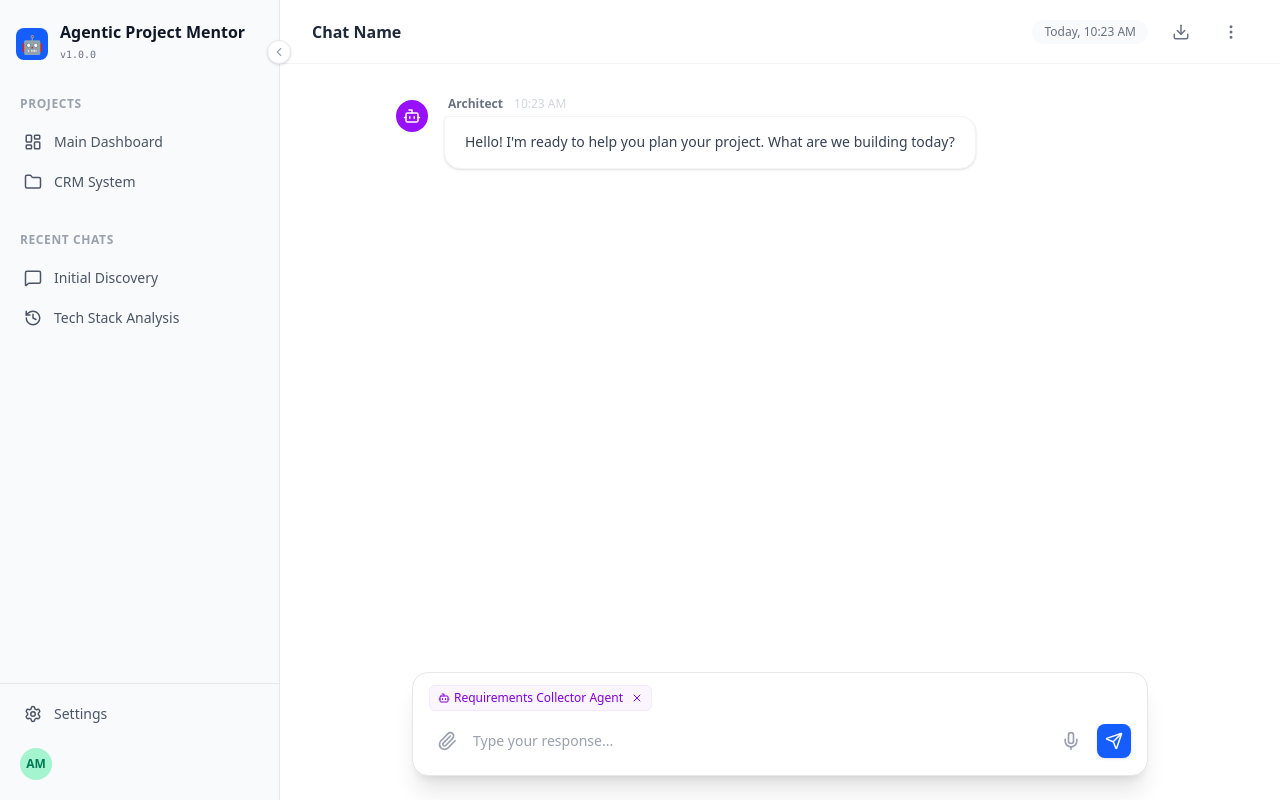
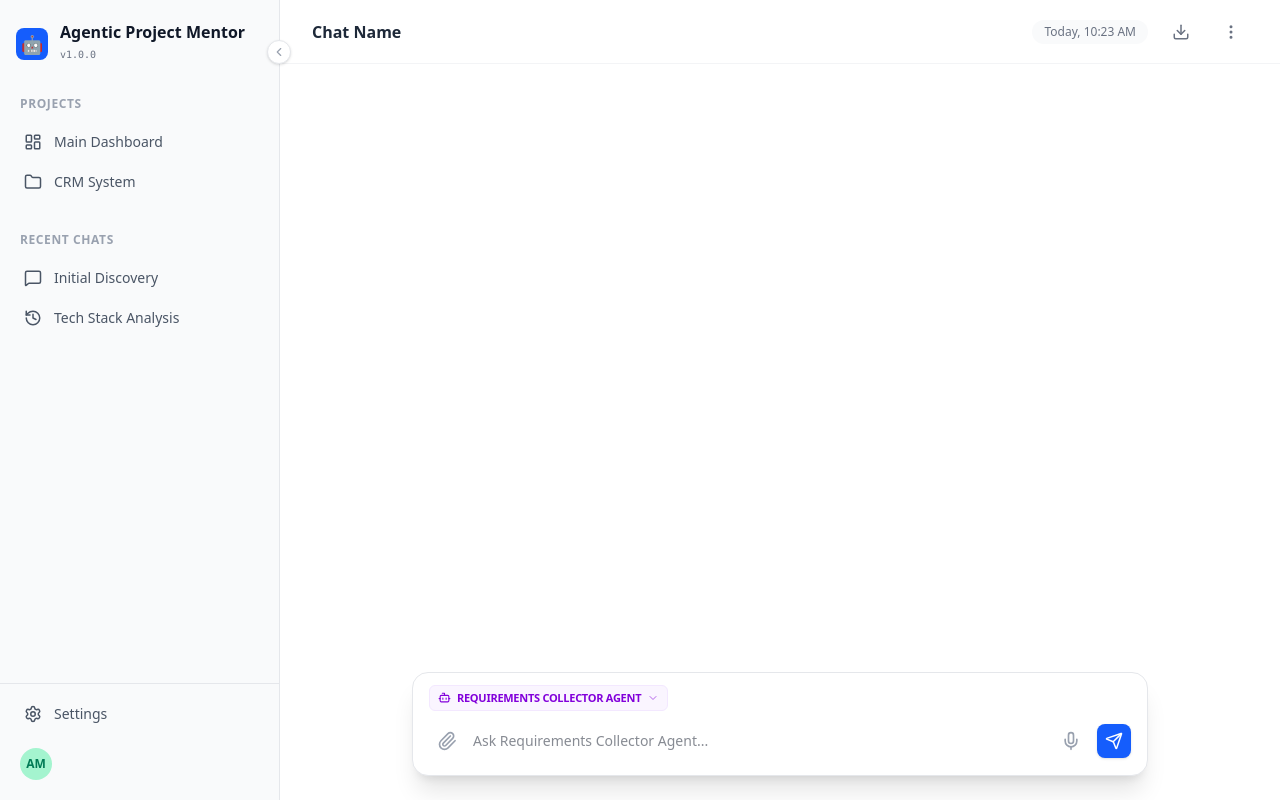
Before and after one commit to CSC392-CSC492-Building-AI-ML-systems/AgenticMentor-Winter2026, a Next.js app in the folder frontend/: page /project/1 in a window 1280 px wide. Built offline with nearby package versions, Linux system fonts and the light colour scheme.

Commit message:
Implemented dynamic agent switching and payload-aware chat logic with minimal friction for when we integrate with backend

```diff
--- a/frontend/components/chat/ChatInput.tsx
+++ b/frontend/components/chat/ChatInput.tsx
@@ -1,24 +1,44 @@
 "use client";
-import { useState, KeyboardEvent } from "react"; // Added KeyboardEvent for "Enter" support
-import { Send, Mic, Paperclip, X, Bot } from "lucide-react";
+import { useState, KeyboardEvent, useRef, useEffect } from "react";
+import { Send, Mic, Paperclip, Bot, ChevronDown } from "lucide-react";
+import { cn } from "@/lib/utils";
 
-// 1. Define the Interface
+const AGENTS = [
+  { id: "requirements", name: "Requirements Collector Agent", color: "purple" },
+  { id: "project_architect", name: "Project Architect Agent", color: "blue" },
+  { id: "execution_planner", name: "Execution Planner Agent", color: "red" },
+  { id: "mockup_rendering", name: "Mockup Rendering Agent", color: "orange" },
+  { id: "exporter", name: "Exporter Agent", color: "green" },
+];
+
 interface ChatInputProps {
-  onSend: (text: string) => void;
+  // We now pass the whole agent object so the Window knows who is talking
+  onSend: (text: string, agent: typeof AGENTS[0]) => void;
 }
 
-// 2. Apply the Interface to the component
 export default function ChatInput({ onSend }: ChatInputProps) {
   const [value, setValue] = useState("");
+  const [selectedAgent, setSelectedAgent] = useState(AGENTS[0]);
+  const [showMenu, setShowMenu] = useState(false);
+  const menuRef = useRef<HTMLDivElement>(null);
+
+  useEffect(() => {
+    const handleClickOutside = (event: MouseEvent) => {
+      if (menuRef.current && !menuRef.current.contains(event.target as Node)) {
+        setShowMenu(false);
+      }
+    };
+    document.addEventListener("mousedown", handleClickOutside);
+    return () => document.removeEventListener("mousedown", handleClickOutside);
+  }, []);
 
   const handleSend = () => {
     if (value.trim()) {
-      onSend(value);
-      setValue(""); // Clear input after sending
+      onSend(value, selectedAgent);
+      setValue("");
     }
   };
 
-  // 3. Add "Enter" to send logic (but Shift+Enter for new line)
   const handleKeyDown = (e: KeyboardEvent<HTMLTextAreaElement>) => {
     if (e.key === "Enter" && !e.shiftKey) {
       e.preventDefault();
@@ -29,38 +49,57 @@ export default function ChatInput({ onSend }: ChatInputProps) {
   return (
     <div className="absolute bottom-6 left-1/2 -translate-x-1/2 w-full max-w-3xl px-4 z-20">
       <div className="bg-white rounded-2xl shadow-xl border border-gray-200 p-2">
+        <div className="px-2 pt-1 pb-2 flex relative" ref={menuRef}>
+          <button
+            onClick={() => setShowMenu(!showMenu)}
+            className={cn(
+              "text-[11px] font-bold px-2 py-1 rounded-md flex items-center gap-1.5 border transition-all uppercase tracking-tight",
+              selectedAgent.color === "purple" ? "bg-purple-50 text-purple-700 border-purple-100" :
+              selectedAgent.color === "blue" ? "bg-blue-50 text-blue-700 border-blue-100" :
+              selectedAgent.color === "red" ? "bg-red-50 text-red-700 border-red-100" :
+              selectedAgent.color === "orange" ? "bg-orange-50 text-orange-700 border-orange-100" :
+              "bg-green-50 text-green-700 border-green-100"
+            )}
+          >
+            <Bot size={13} />
+            {selectedAgent.name}
+            <ChevronDown size={12} className={cn("transition-transform opacity-60", showMenu && "rotate-180")} />
+          </button>
 
-        {/* Agent Pill */}
-        <div className="px-2 pt-1 pb-2 flex">
-          <div className="bg-purple-50 text-purple-700 text-xs font-medium px-2 py-1 rounded-md flex items-center gap-1 border border-purple-100">
-            <Bot size={12} />
-            Requirements Collector Agent
-            <button className="hover:text-purple-900 ml-1"><X size={12}/></button>
-          </div>
+          {showMenu && (
+            <div className="absolute bottom-full mb-2 left-2 w-64 bg-white border border-gray-200 rounded-xl shadow-2xl z-50 py-2">
+              {AGENTS.map((agent) => (
+                <button
+                  key={agent.id}
+                  onClick={() => { setSelectedAgent(agent); setShowMenu(false); }}
+                  className="w-full flex items-center gap-3 px-3 py-2.5 hover:bg-gray-50 text-sm text-gray-700 transition-colors"
+                >
+                  <div className={cn("w-2 h-2 rounded-full",
+                    agent.color === "purple" ? "bg-purple-500" :
+                    agent.color === "blue" ? "bg-blue-500" :
+                    agent.color === "red" ? "bg-red-500" :
+                    agent.color === "orange" ? "bg-orange-500" : "bg-green-500"
+                  )} />
+                  {agent.name}
+                </button>
+              ))}
+            </div>
+          )}
         </div>
 
         <div className="flex items-end gap-2 px-2 pb-1">
-          <button className="p-2 text-gray-400 hover:text-gray-600 hover:bg-gray-100 rounded-full mb-1">
-            <Paperclip size={20} />
-          </button>
-
+          <button className="p-2 text-gray-400 hover:text-gray-600 rounded-full mb-1"><Paperclip size={20} /></button>
           <textarea
-            className="flex-1 max-h-32 bg-transparent border-none focus:ring-0 resize-none py-3 text-sm placeholder:text-gray-400 text-gray-700 outline-none"
-            placeholder="Type your response..."
+            className="flex-1 max-h-32 bg-transparent border-none focus:ring-0 resize-none py-3 text-sm outline-none"
+            placeholder={`Ask ${selectedAgent.name}...`}
             rows={1}
             value={value}
             onChange={(e) => setValue(e.target.value)}
-            onKeyDown={handleKeyDown} // Trigger send on Enter
+            onKeyDown={handleKeyDown}
           />
-
           <div className="flex items-center gap-2 mb-1">
-             <button className="p-2 text-gray-400 hover:text-gray-600 hover:bg-gray-100 rounded-full">
-                <Mic size={20} />
-             </button>
-             <button
-               onClick={handleSend} // Trigger send on Click
-               className="p-2 bg-blue-600 text-white rounded-lg hover:bg-blue-700 transition-colors shadow-sm"
-             >
+             <button className="p-2 text-gray-400 hover:text-gray-600 rounded-full"><Mic size={20} /></button>
+             <button onClick={handleSend} className="p-2 bg-blue-600 text-white rounded-lg hover:bg-blue-700 transition-colors shadow-sm">
                 <Send size={18} />
              </button>
           </div>
--- a/frontend/components/chat/ChatWindow.tsx
+++ b/frontend/components/chat/ChatWindow.tsx
@@ -1,87 +1,61 @@
 "use client";
 import { useState, useRef, useEffect } from "react";
-import MessageBubble from "./MessageBubble";
-import ChatInput from "./ChatInput";
+import MessageBubble from "@/components/chat/MessageBubble";
+import ChatInput from "@/components/chat/ChatInput";
 import { Loader2 } from "lucide-react";
-import { Message } from "@/lib/types"; // Make sure this path is correct
 
 export default function ChatWindow() {
-  // Initialize with your mock data or an empty array
-  const [messages, setMessages] = useState<Message[]>([
-    {
-      id: "1",
-      role: "agent",
-      agentName: "Architect",
-      timestamp: "10:23 AM",
-      avatarColor: "purple",
-      content: "Hello! I'm ready to help you plan your project. What are we building today?"
-    }
-  ]);
-
+  const [messages, setMessages] = useState<any[]>([]);
   const [isAgentTyping, setIsAgentTyping] = useState(false);
   const scrollRef = useRef<HTMLDivElement>(null);
 
-  // Auto-scroll to bottom whenever messages change
   useEffect(() => {
     scrollRef.current?.scrollIntoView({ behavior: "smooth" });
   }, [messages, isAgentTyping]);
 
-  const handleSendMessage = (text: string) => {
-    // 1. Create the User Message object
-    const userMsg: Message = {
-      id: Date.now().toString(), // Temporary ID
+  // text comes from the textarea, agent comes from the selector
+  const handleSendMessage = (text: string, agent: any) => {
+    const userMsg = {
+      id: Date.now().toString(),
       role: "user",
       content: text,
       timestamp: new Date().toLocaleTimeString([], { hour: '2-digit', minute: '2-digit' })
     };
 
-    // 2. Add it to the chat list
     setMessages((prev) => [...prev, userMsg]);
-
-    // 3. Simulate the AI responding
     setIsAgentTyping(true);
 
-    // Simulate a 1.5 second delay for the "Backend" response
+    // MOCK BACKEND CALL
     setTimeout(() => {
-      const aiMsg: Message = {
+      const aiMsg = {
         id: (Date.now() + 1).toString(),
         role: "agent",
-        agentName: "Requirements Agent",
-        avatarColor: "purple",
-        timestamp: new Date().toLocaleTimeString([], { hour: '2-digit', minute: '2-digit' }),
-        content: `I've noted that: "${text}". Let me process that and update the project requirements.`
+        agentName: agent.name,      // Match the name
+        avatarColor: agent.color,   // Match the color
+        content: `As the ${agent.name}, I've processed your request regarding: "${text}".`,
+        timestamp: new Date().toLocaleTimeString([], { hour: '2-digit', minute: '2-digit' })
       };
-
       setMessages((prev) => [...prev, aiMsg]);
       setIsAgentTyping(false);
-    }, 1500);
+    }, 1200);
   };
 
   return (
     <div className="flex-1 flex flex-col relative bg-white h-full overflow-hidden">
       <div className="flex-1 overflow-y-auto p-8 pb-40">
         <div className="max-w-3xl mx-auto">
-
-          {messages.map((msg) => (
-            <MessageBubble key={msg.id} message={msg} />
-          ))}
-
-          {/* Typing Indicator */}
+          {messages.map((msg) => <MessageBubble key={msg.id} message={msg} />)}
           {isAgentTyping && (
             <div className="flex gap-4 mb-8">
-              <div className="w-8 h-8 rounded-full bg-purple-600 flex items-center justify-center text-white">
-                <Loader2 size={14} className="animate-spin" />
-              </div>
-              <div className="bg-gray-50 px-4 py-2 rounded-2xl rounded-tl-sm text-gray-400 text-sm border border-gray-100">
+              <div className="w-8 h-8 rounded-full bg-gray-200 animate-pulse" />
+              <div className="bg-gray-50 px-4 py-2 rounded-2xl text-gray-400 text-sm border border-gray-100">
                 Agent is thinking...
               </div>
             </div>
           )}
-
           <div ref={scrollRef} />
         </div>
       </div>
-
       <ChatInput onSend={handleSendMessage} />
     </div>
   );
```
